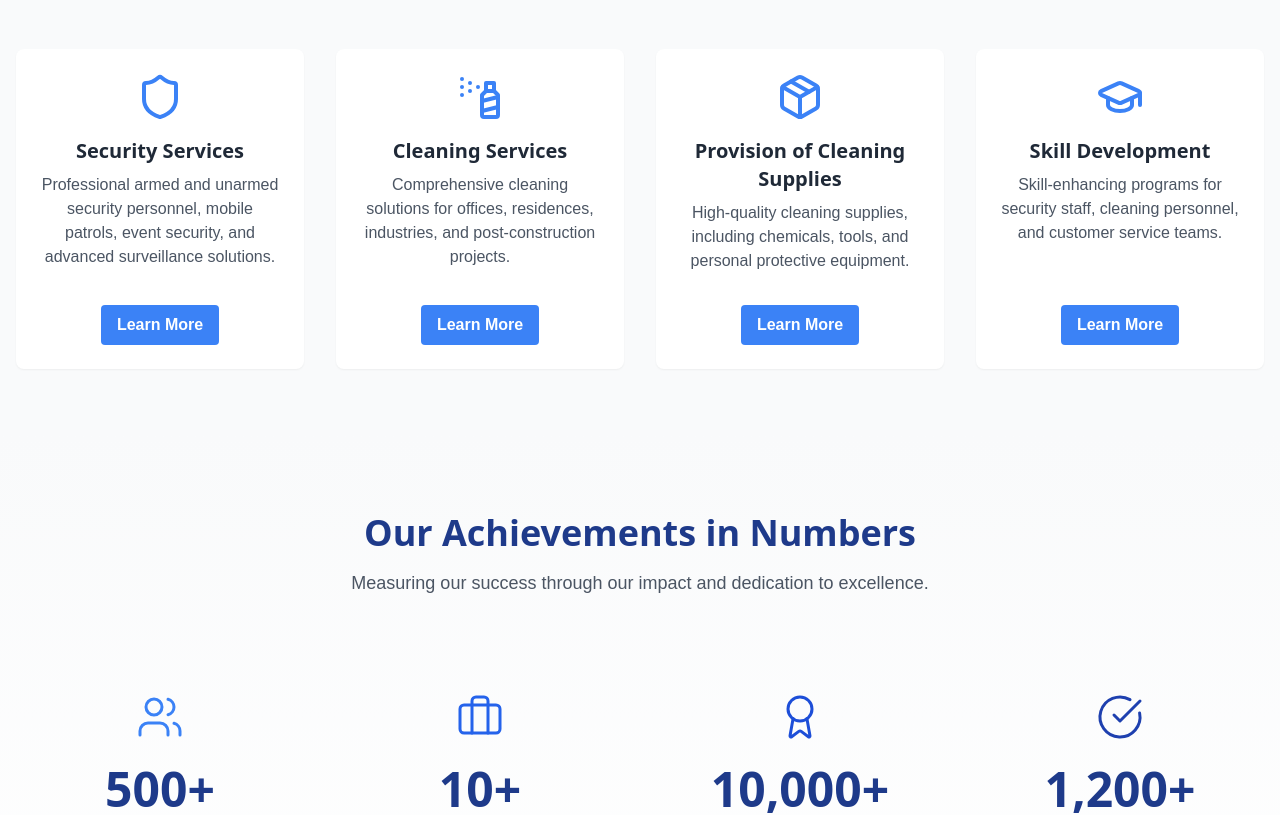
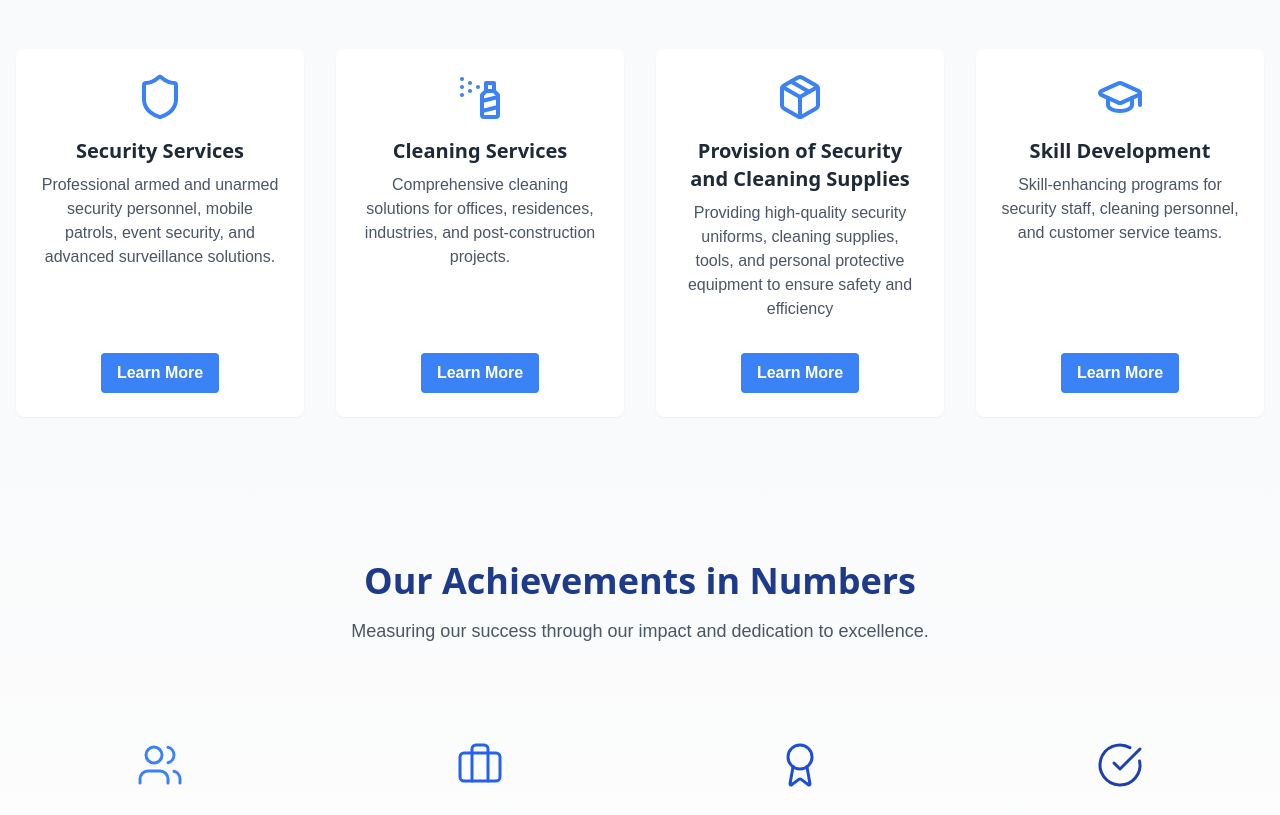
Before and after one commit to sirajyesuf/artedge, a Next.js app: page / in a window 1280 px wide. Shown: the part 1340-2155 px from the top of the page. Built offline with nearby package versions, Linux system fonts and the light colour scheme.

Commit message:
=update the service section cards

```diff
--- a/components/services.tsx
+++ b/components/services.tsx
@@ -22,9 +22,9 @@ const services = [
     href: "/services/cleaning",
   },
   {
-    title: "Provision of Cleaning Supplies",
+    title: "Provision of Security and Cleaning Supplies",
     description:
-      "High-quality cleaning supplies, including chemicals, tools, and personal protective equipment.",
+      "Providing high-quality security uniforms, cleaning supplies, tools, and personal protective equipment to ensure safety and efficiency",
     icon: Package,
     href: "/services/supplies",
   },
```
